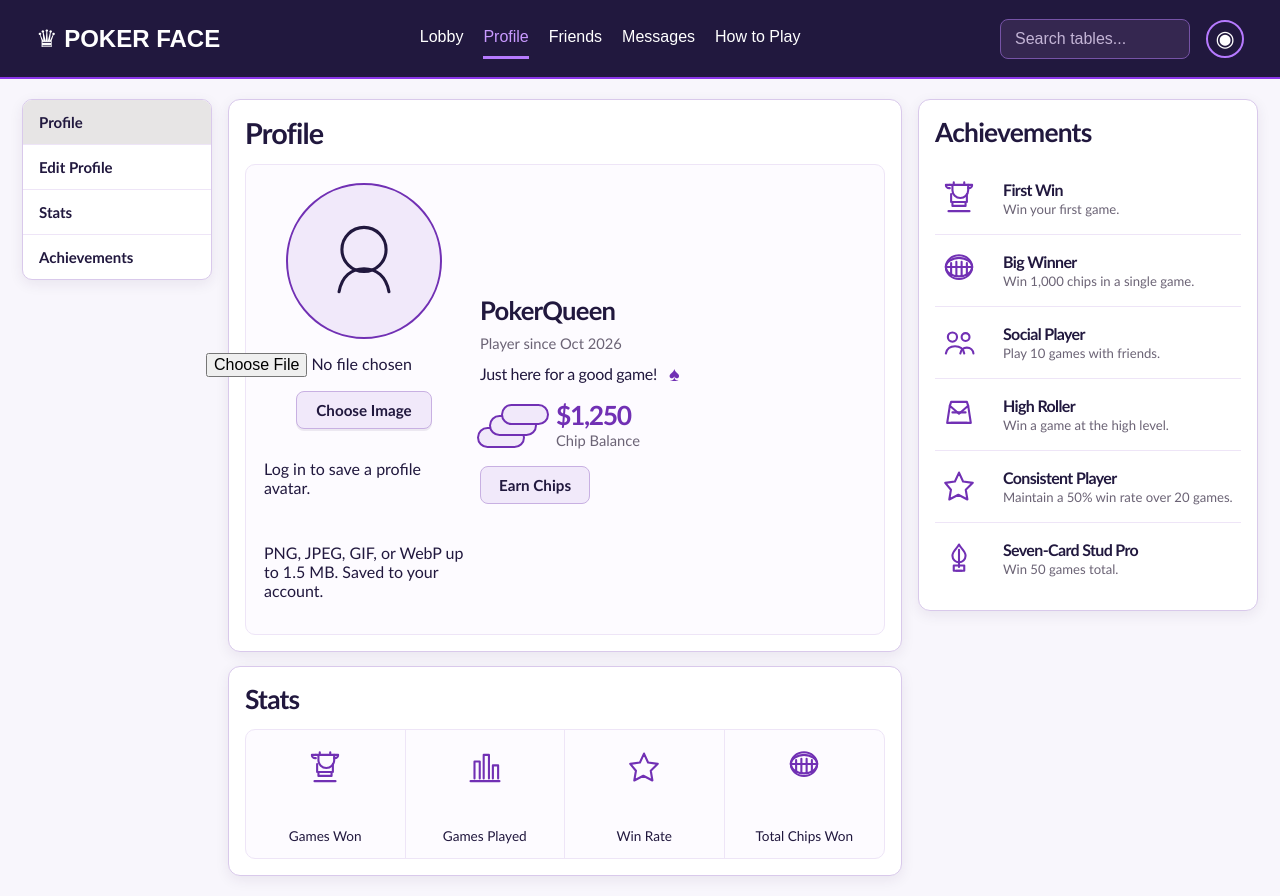
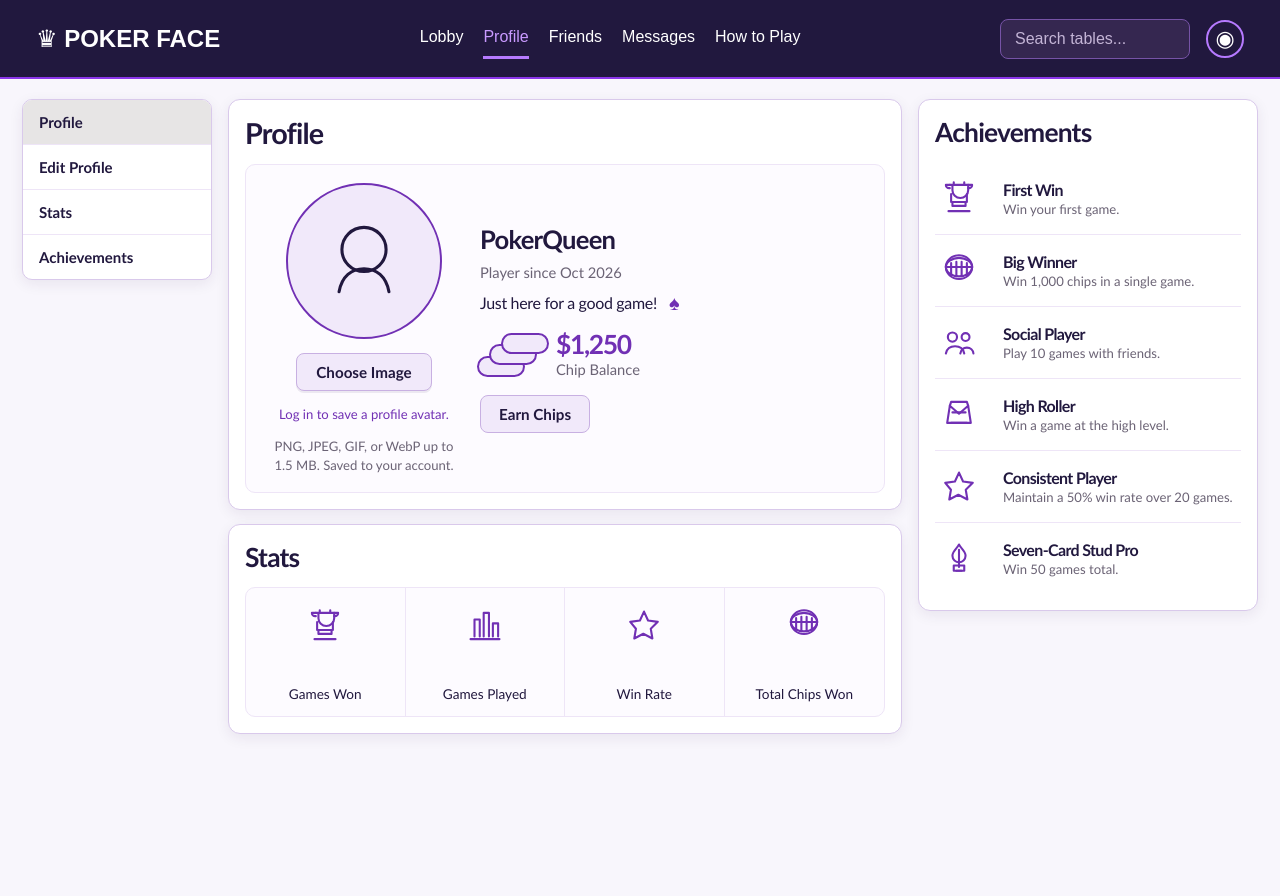
Before and after one commit to DavidSchool123/CS482-Software-Engineering-Team, a React (Vite) app in the folder frontend/: page /profile in a window 1280 px wide. After the commit the page ends 800 px from the top, so only its background shows below. Built offline with nearby package versions, Linux system fonts and the light colour scheme; no server answers.

Commit message:
Update Profile.css
added style

```diff
--- a/frontend/src/pages/Profile.css
+++ b/frontend/src/pages/Profile.css
@@ -146,6 +146,40 @@
   width: 96px;
   height: 96px;
   color: var(--profile-text);
+}
+
+.profile-avatar-image {
+  width: 100%;
+  height: 100%;
+  border-radius: 50%;
+  object-fit: cover;
+}
+
+.profile-avatar-input {
+  display: none;
+}
+
+.profile-remove-avatar-button {
+  border: 0;
+  background: transparent;
+  color: var(--profile-muted);
+  font-size: 0.85rem;
+  text-decoration: underline;
+  cursor: pointer;
+}
+
+.profile-avatar-message,
+.profile-avatar-hint {
+  max-width: 220px;
+  margin: 0;
+  color: var(--profile-muted);
+  font-size: 0.82rem;
+  line-height: 1.4;
+  text-align: center;
+}
+
+.profile-avatar-message {
+  color: var(--profile-accent);
 }
 
 .profile-avatar-svg circle,
```
